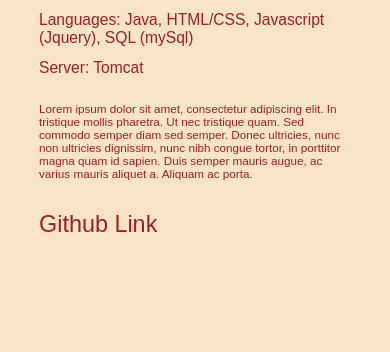
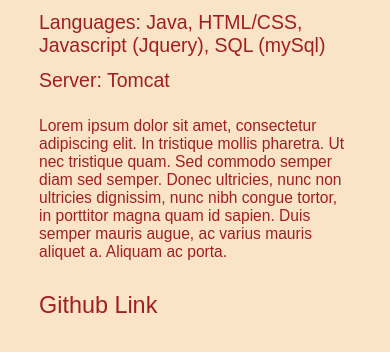
Before and after one commit to toast1023/toast1023.github.io, a plain HTML site: page salstock.html in a window 390 px wide. Shown: the part 404-756 px from the top of the page. Drawn offline with nearby package versions, Linux system fonts and the light colour scheme.

Commit message:
GIF Dimension Resize 2.0

```diff
--- a/styles.css
+++ b/styles.css
@@ -776,11 +776,11 @@ a
   {
     float: left;
     width: 100%;
-    font-size: 3vw;
+    font-size: 4vw;
   }
   #teamMembers
   {
-    font-size: 4vw;
+    font-size: 5vw;
     margin-top: 4%;
   }
   .server
```
Also changed, not shown: loophole.html (+1 -1 lines), 1 other file.
